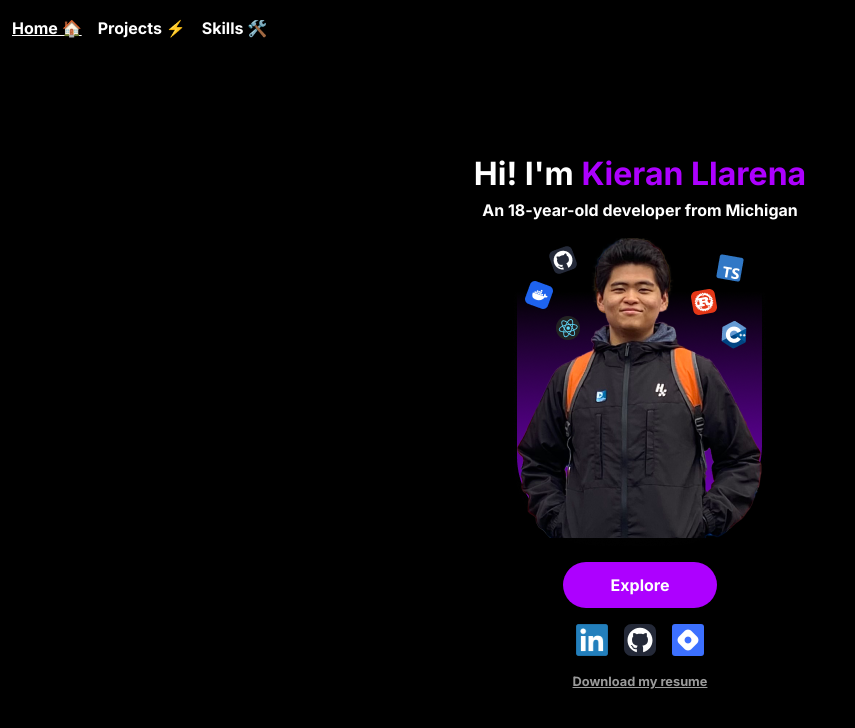
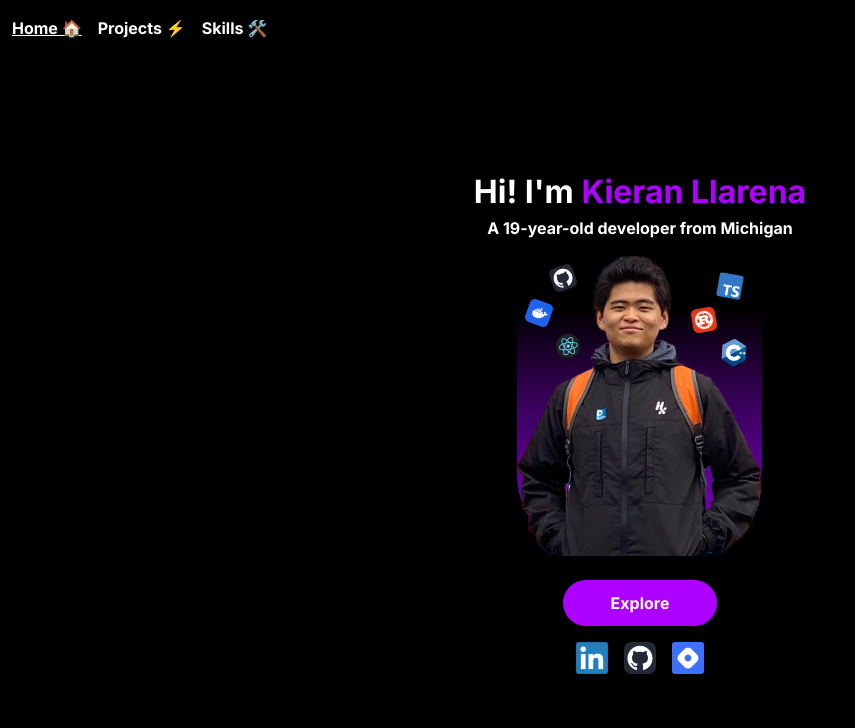
Before and after one commit to kllarena07/Personal-Website, a SvelteKit app: page / in a window 1280 px wide. Shown: the top 728 px of the page, without its empty margins (0-855 px from the left). Built offline with nearby package versions, Linux system fonts and the light colour scheme.

Commit message:
chore: added more projects

```diff
--- a/src/routes/+page.svelte
+++ b/src/routes/+page.svelte
@@ -3,14 +3,13 @@
   import LinkedIn from '$lib/assets/linkin.svg'
   import GitHub from '$lib/assets/github.svg'
   import Hashnode from '$lib/assets/hashnode.svg'
-  import Resume from '$lib/assets/KieranLlarenaResume2023.pdf'
 </script>
 
 <main>
   <section id="grid">
     <section>
       <h1>Hi! I'm <span>Kieran Llarena</span></h1>
-      <h2>An 18-year-old developer from Michigan</h2>
+      <h2>A 19-year-old developer from Michigan</h2>
     </section>
     <img src={Myself} alt="Portrait of Kieran Llarena" />
     <a id="explore" href='/projects'>Explore</a>
@@ -25,7 +24,6 @@
         <img src={Hashnode} alt="The Hashnode icon that when clicked leads you to Kieran Llarena's Hashnode" />
       </a>
     </section>
-    <a id="download" href={Resume} download='KieranLlarenaResume2023.pdf'>Download my resume</a>
   </section>
 </main>
 
@@ -65,8 +63,4 @@
   span {
     color: #AD00FF;
   }
-  #download {
-    font-size: .8rem;
-    color: #9B9B9B;
-  }
 </style>
```
